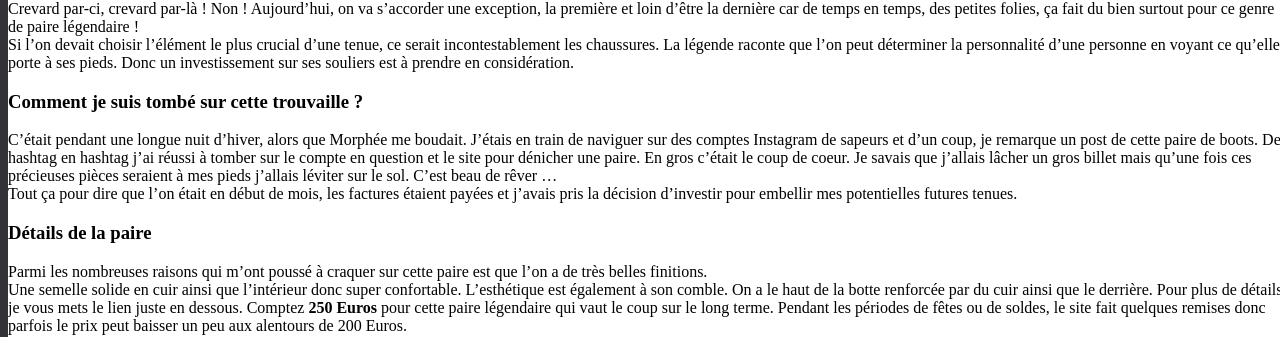
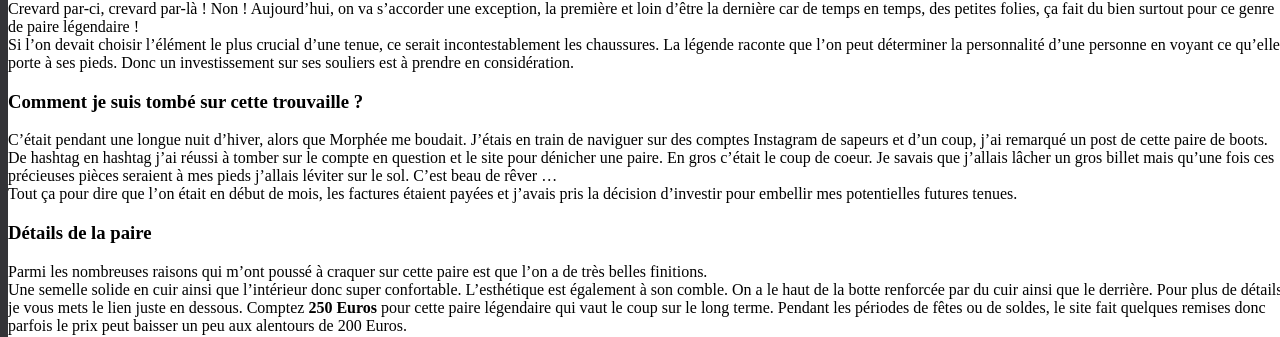
Before and after one commit to darkh2/darkh2.github.io, a Jekyll site: the page built from _posts/2017-11-04-Les-Jack-Boots-Légendaires.md, in a window 1280 px wide. Shown: the part 1254-1591 px from the top of the page. Built offline with Jekyll 4.4.1, drawn with Linux system fonts in a browser that asks for light colours; comment, search, counter and statistics services are not loaded.

Commit message:
Update 2017-11-04-Les-Jack-Boots-Légendaires.md

```diff
--- a/_posts/2017-11-04-Les-Jack-Boots-Légendaires.md
+++ b/_posts/2017-11-04-Les-Jack-Boots-Légendaires.md
@@ -15,7 +15,7 @@ Si l'on devait choisir l'élément le plus crucial d'une tenue, ce serait incont
 
 ### Comment je suis tombé sur cette trouvaille ?
 
-C'était pendant une longue nuit d'hiver, alors que Morphée me boudait. J'étais en train de naviguer sur des comptes Instagram de sapeurs et d'un coup, je remarque un post de cette paire de boots. De hashtag en hashtag j'ai réussi à tomber sur le compte en question et le site pour dénicher une paire. En gros c'était le coup de coeur. Je savais que j'allais lâcher un gros billet mais qu'une fois ces précieuses pièces seraient à mes pieds j'allais léviter sur le sol. C'est beau de rêver ...
+C'était pendant une longue nuit d'hiver, alors que Morphée me boudait. J'étais en train de naviguer sur des comptes Instagram de sapeurs et d'un coup, j'ai remarqué un post de cette paire de boots. De hashtag en hashtag j'ai réussi à tomber sur le compte en question et le site pour dénicher une paire. En gros c'était le coup de coeur. Je savais que j'allais lâcher un gros billet mais qu'une fois ces précieuses pièces seraient à mes pieds j'allais léviter sur le sol. C'est beau de rêver ...
 Tout ça pour dire que l'on était en début de mois, les factures étaient payées et j'avais pris la décision d'investir pour embellir mes potentielles futures tenues.
 
 ### Détails de la paire
```
